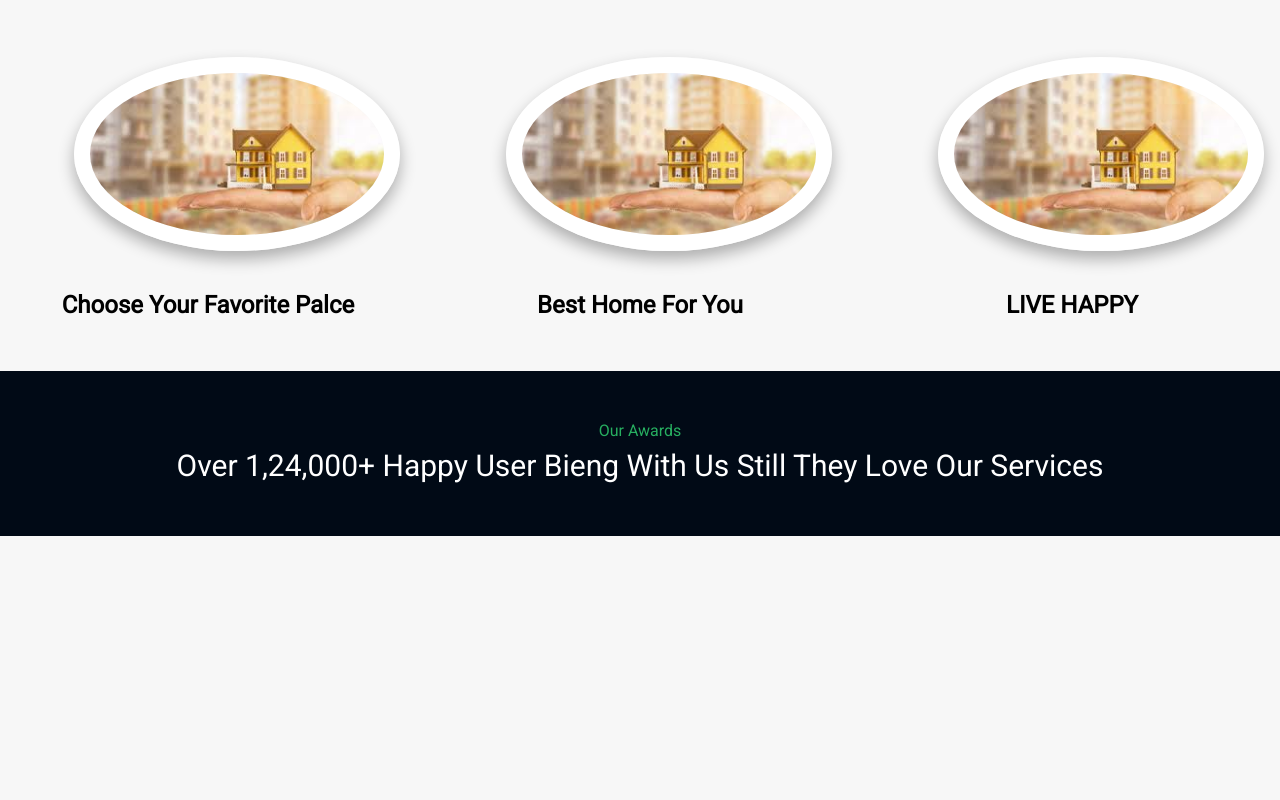
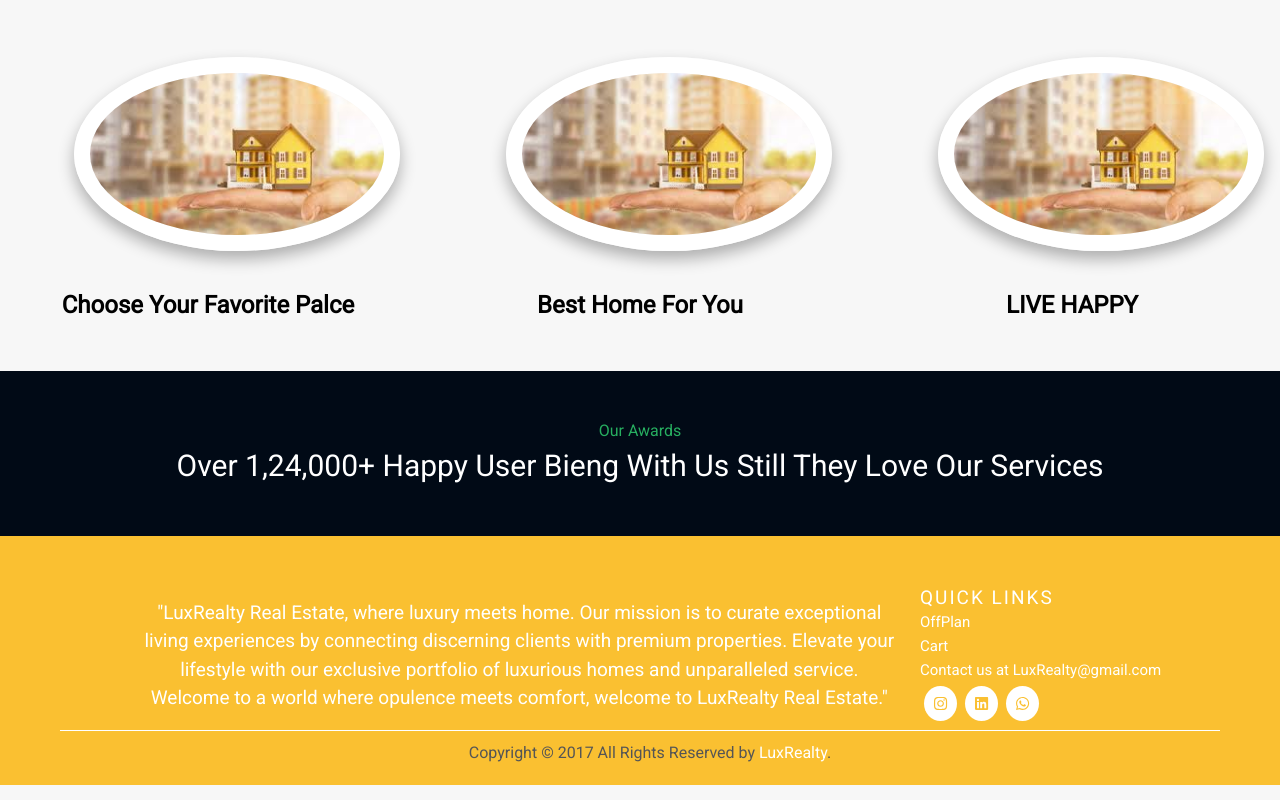
Before and after one commit to SIDRAH008/lux, a React (Vite) app: page / in a window 1280 px wide. Shown: the part 1924-2724 px from the top of the page. Before the commit the page ends 2460 px from the top, so only its background shows below. Built offline with nearby package versions, Linux system fonts and the light colour scheme.

Commit message:
footer add

```diff
--- a/package.json
+++ b/package.json
@@ -10,6 +10,8 @@
     "preview": "vite preview"
   },
   "dependencies": {
+    "@fortawesome/free-brands-svg-icons": "^6.5.1",
+    "@fortawesome/react-fontawesome": "^0.2.0",
     "cors": "^2.8.5",
     "formik": "^2.4.5",
     "gh-pages": "^6.1.1",
--- a/src/Router.jsx
+++ b/src/Router.jsx
@@ -7,6 +7,7 @@ import MortgageCalculator from "./pages/mortgage";
 import Contact from "./pages/contact";
 import Dashbord from "./pages/login";
 import PropertyList from "./pages/properties";
+import Footer from "./component/footer";
 
 
 const Router = () => {
@@ -24,6 +25,7 @@ const Router = () => {
           <Route path="/mortgage" element={<MortgageCalculator />} />
         </Routes>
       </div>
+      <Footer/>
     </BrowserRouter>
   );
 };
```
Also changed, not shown: 1 other file (tests, documents, lock files or other folders).
